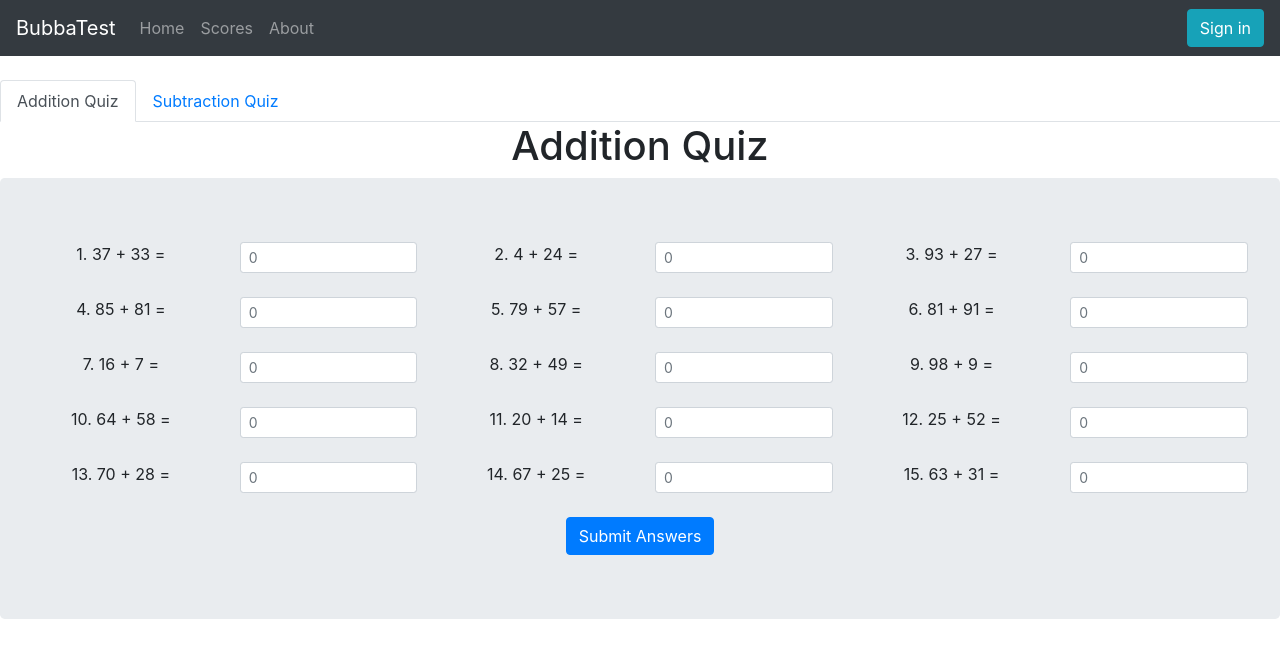
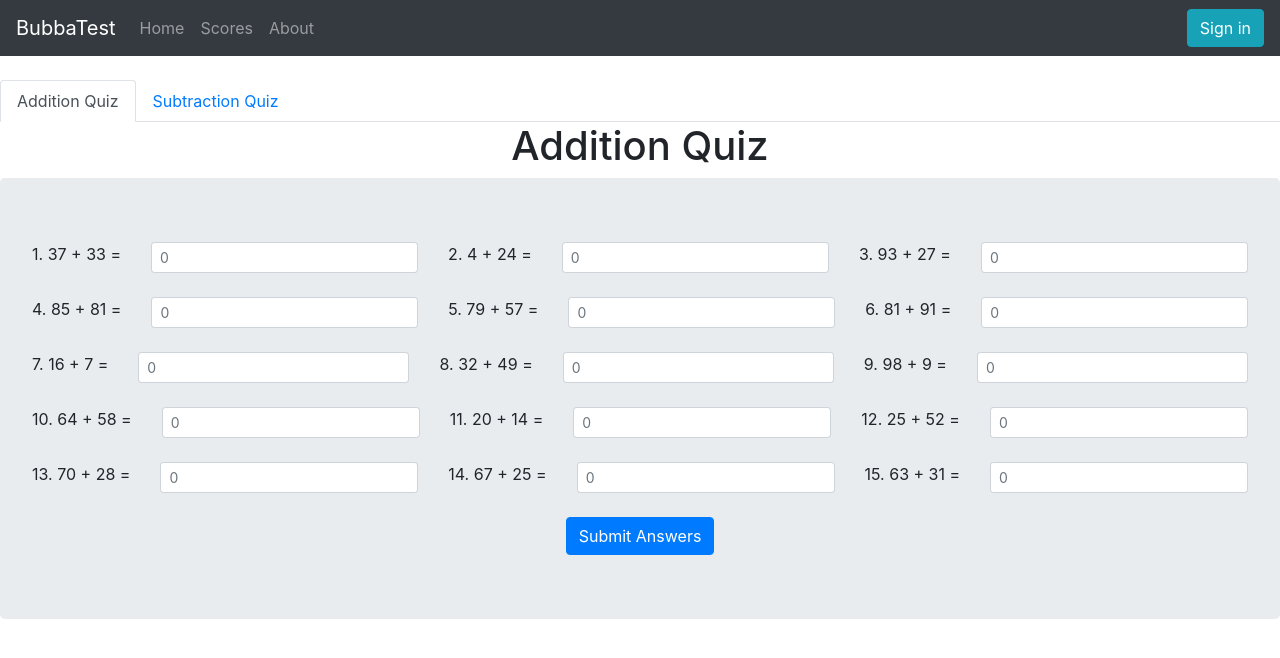
Before and after one commit to bearados/bubba, a React (Create React App) app in the folder client/: page / in a window 1280 px wide. Shown: the top 658 px of the page. Built offline with nearby package versions, Linux system fonts and the light colour scheme.

Commit message:
show incorrect answers

```diff
--- a/client/src/components/QuizA.js
+++ b/client/src/components/QuizA.js
@@ -22,7 +22,7 @@ function problemGener(num){
     for(j= 0; j< 15; j++){
     var an = random();
     var bn = random();
-    a.push(<Col>{j+1}. {an} + {bn} = </Col>);
+    a.push(<Col  md="auto">{j+1}. {an} + {bn} = </Col>);
     var sum = an + bn;
     sums.push(sum);
     }
```
